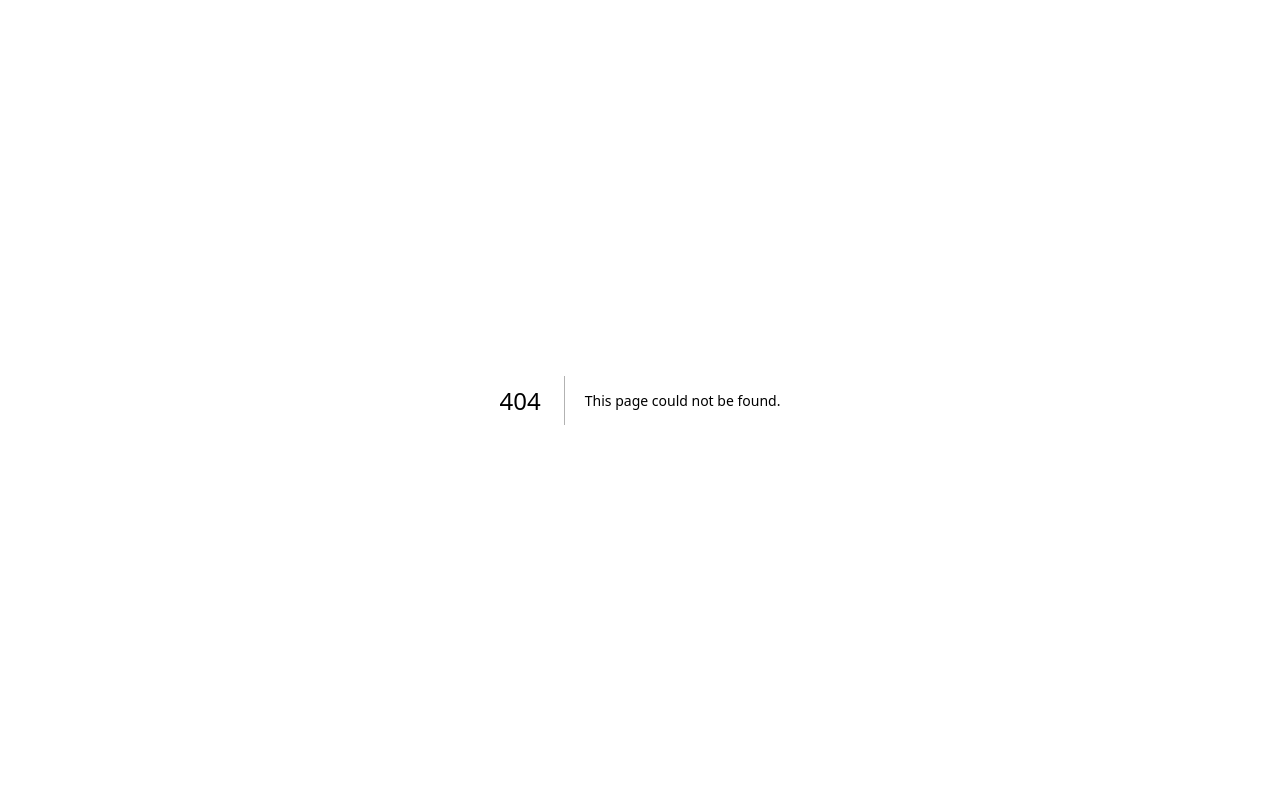
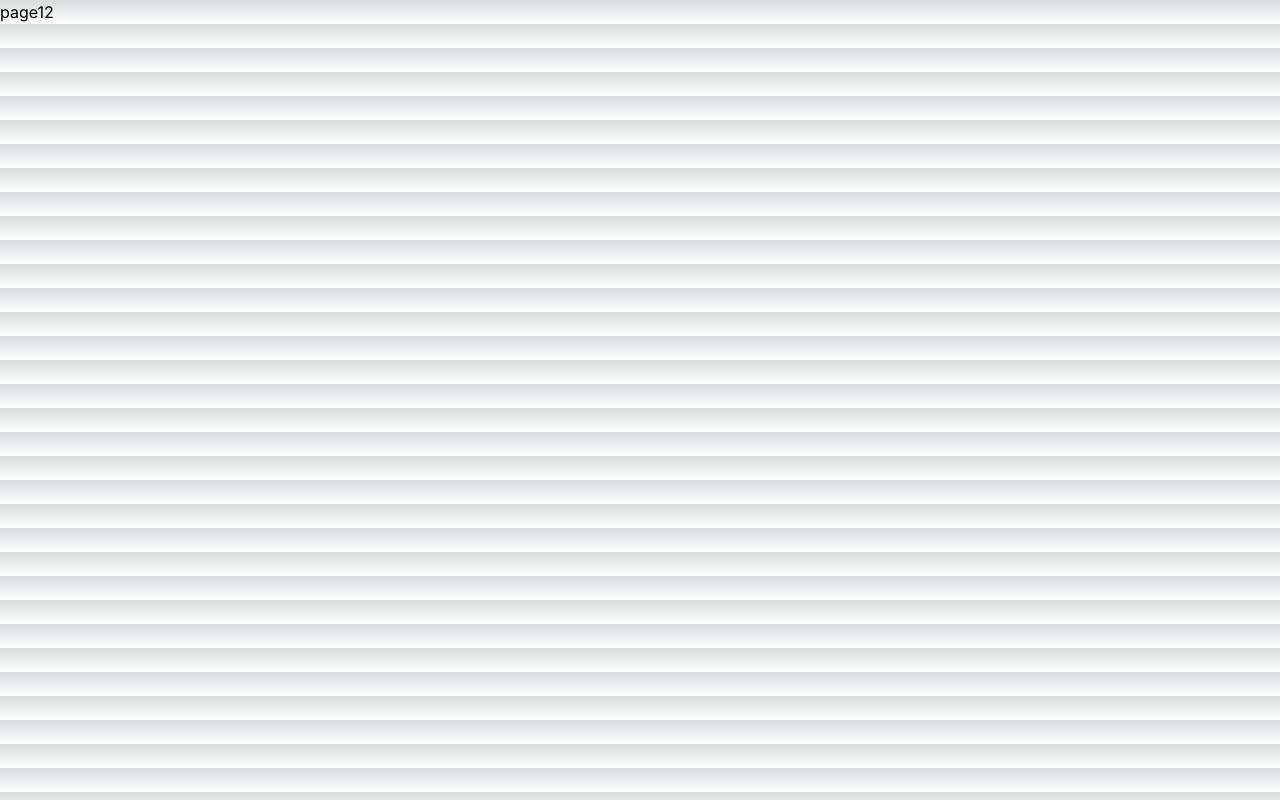
Before and after one commit to kaavyarao05/socialmedia-nextjs, a Next.js app: page /about in a window 1280 px wide. Before the commit this address had no page. Built offline with nearby package versions, Linux system fonts and the light colour scheme.

Commit message:
feat: added about folder and page.jsx in it

```diff
--- /dev/null
+++ b/app/about/page.jsx
@@ -0,0 +1,9 @@
+import React from 'react'
+
+const page = () => {
+  return (
+    <div>page12</div>
+  )
+}
+
+export default page
```
Also changed, not shown: app/page.jsx (renamed from app/page.js).
